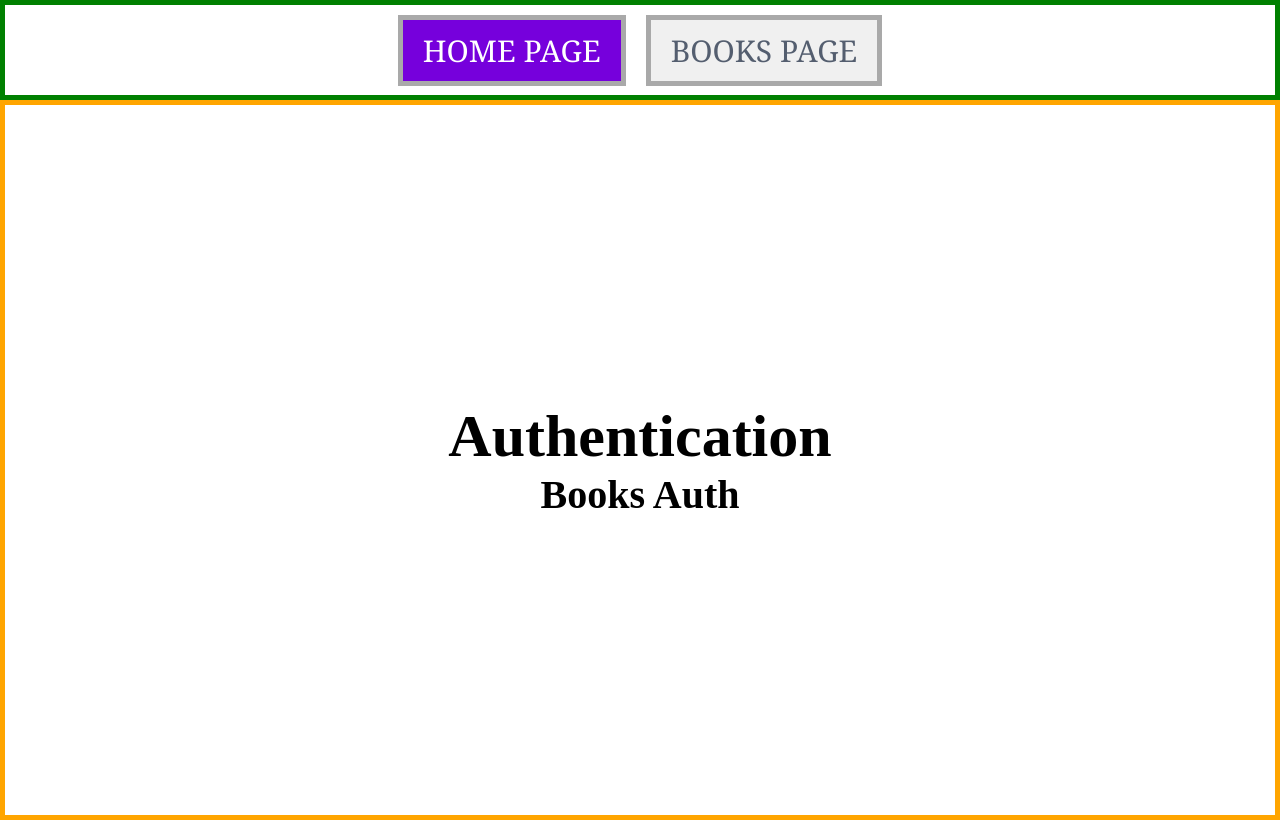
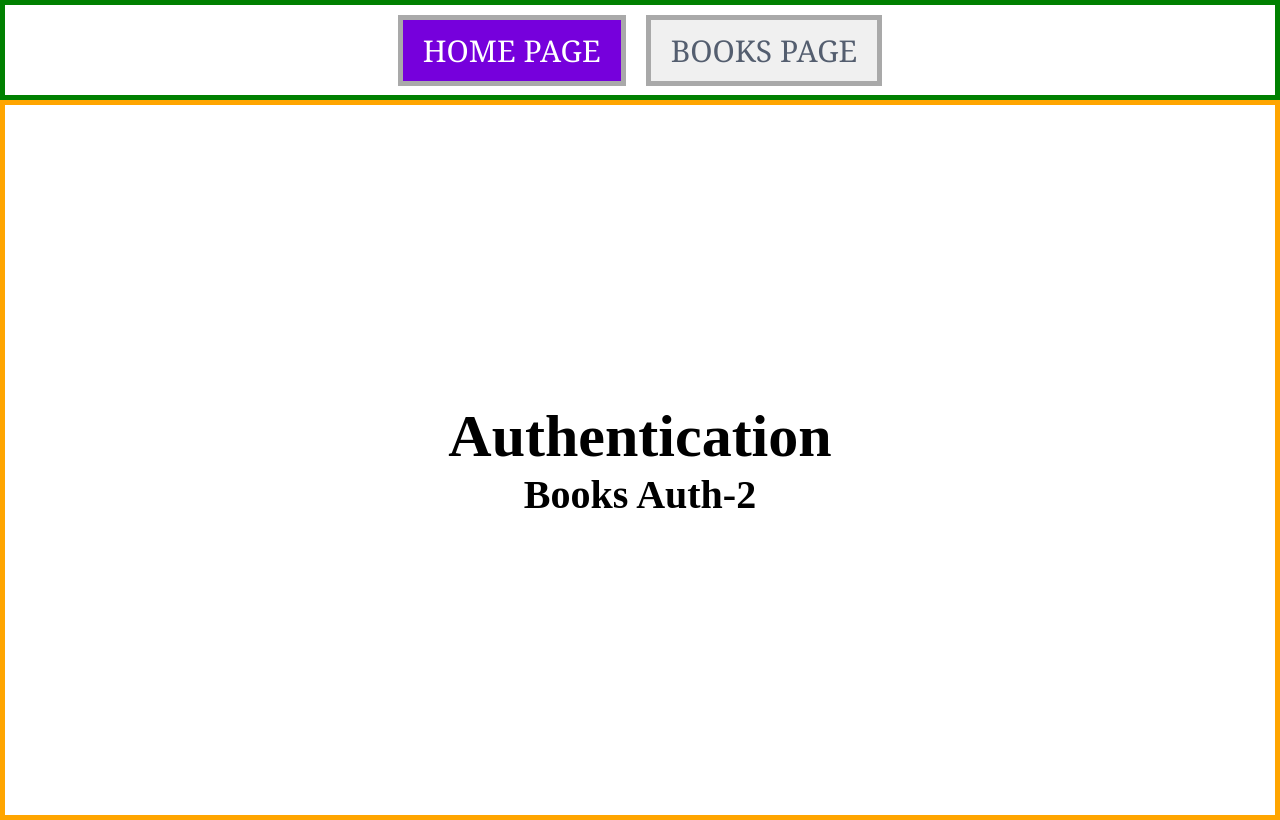
Before and after one commit to keyboard-shop/Books-authentication-frontend-2, a React (Vite) app: page / in a window 1280 px wide. Built offline with nearby package versions, Linux system fonts and the light colour scheme.

Commit message:
Books Auth-2

```diff
--- a/pages/HomePage.jsx
+++ b/pages/HomePage.jsx
@@ -9,7 +9,7 @@ const HomePage = () => {
     <div className='home-page'>
       <h2>Authentication</h2>
       <h4>
-        Books Auth
+        Books Auth-2
       </h4>
     </div>
   )
```
